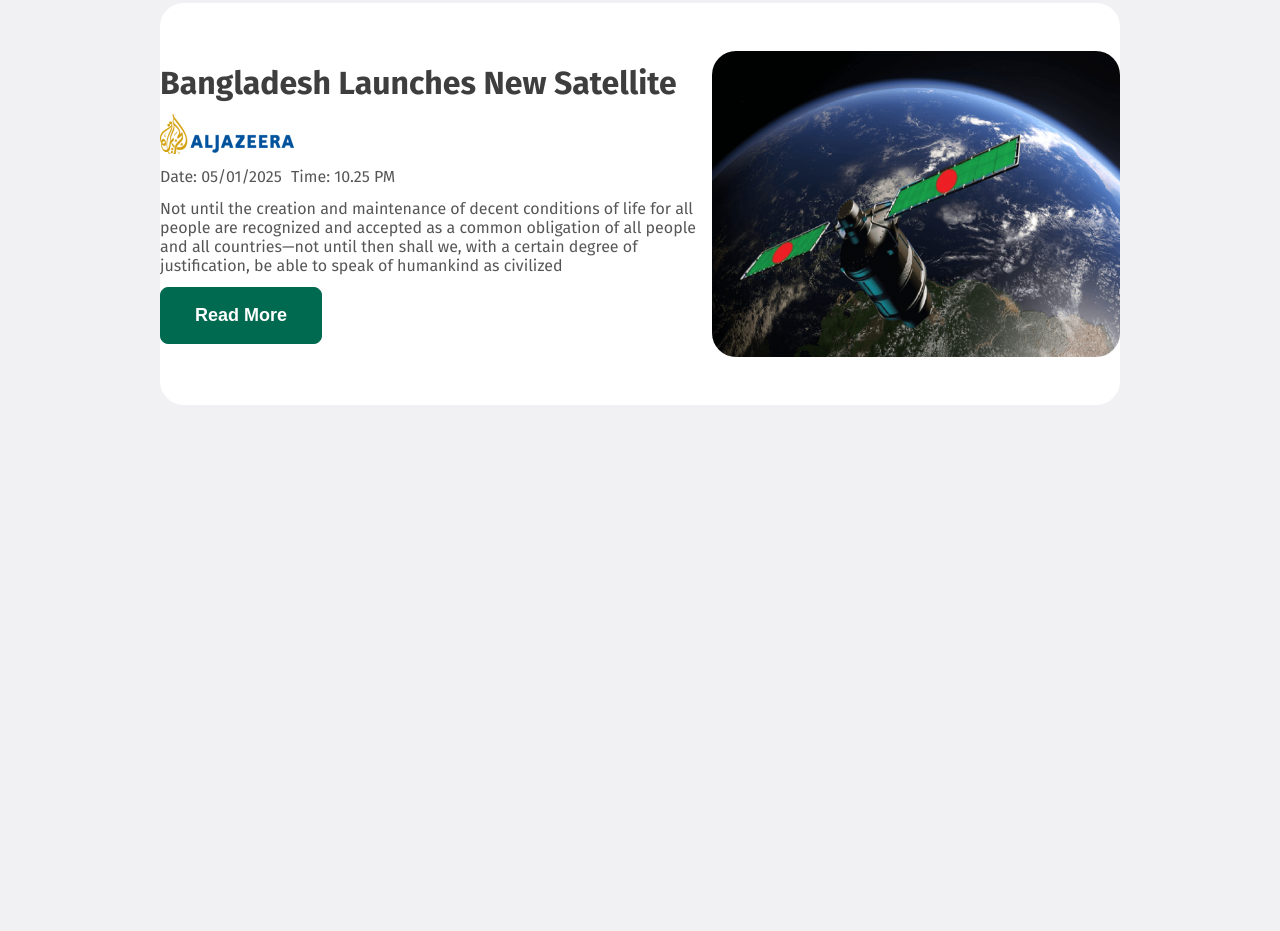
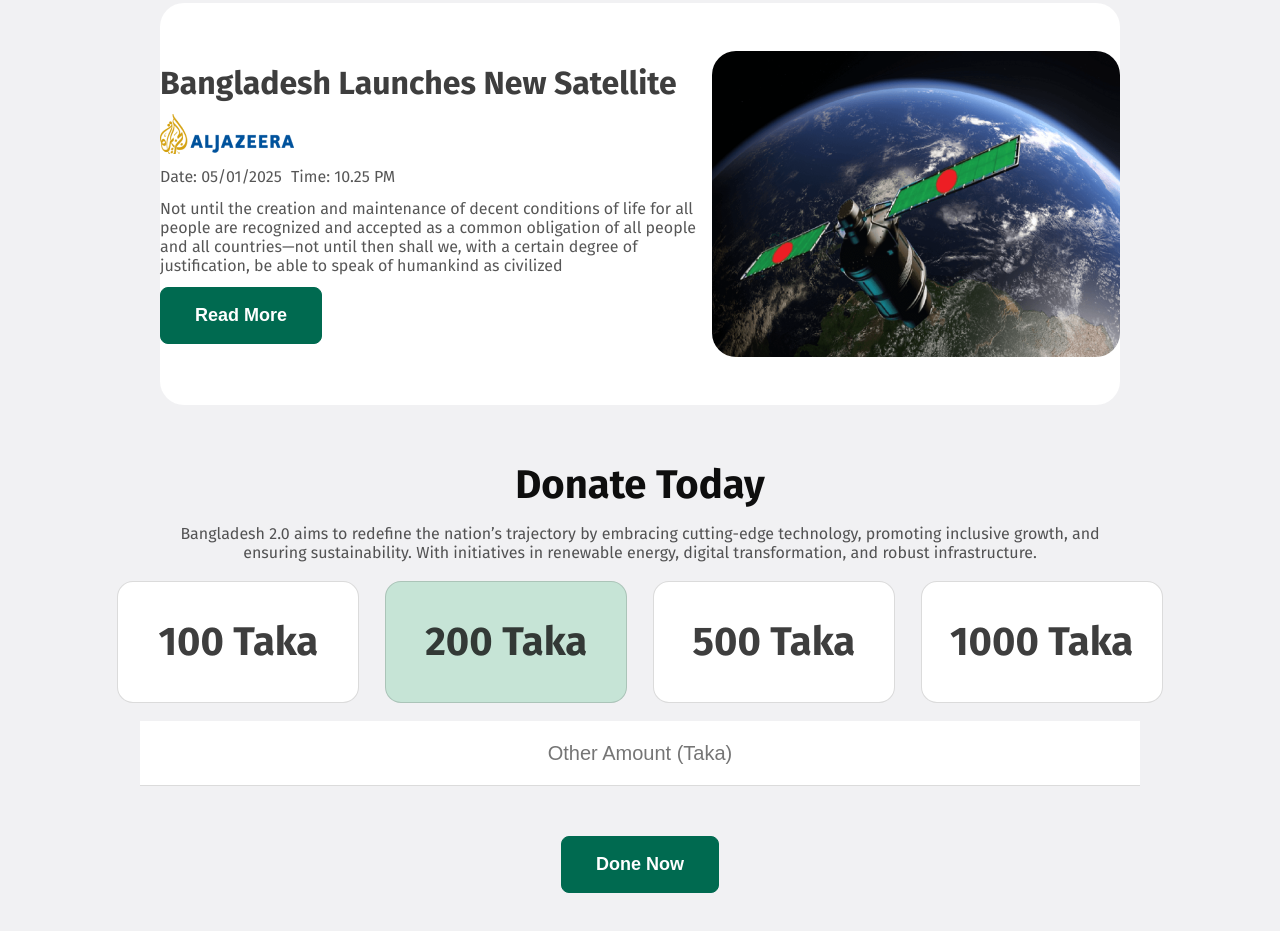
Before and after one commit to jakariahossain12/assignment-1, a plain HTML site: page index.html in a window 1280 px wide. Shown: the part 1740-2671 px from the top of the page. Before the commit the page ends 2165 px from the top, so only its background shows below. Drawn offline with Linux system fonts and the light colour scheme.

Commit message:
initial commit

```diff
--- a/index.html
+++ b/index.html
@@ -136,6 +136,34 @@
 
 
 
+        <section class="Donate">
+            <h1>Donate Today</h1>
+            <p>Bangladesh 2.0 aims to redefine the nation’s trajectory by embracing cutting-edge technology, promoting inclusive growth, and ensuring sustainability. With initiatives in renewable energy, digital transformation, and robust infrastructure.</p>
+            <div class="amount-container">
+                <div>
+                    <h2> 100 Taka</h2>
+                </div>
+
+
+                  <div style="background-color:#C6E4D6;">
+                    <h2> 200 Taka</h2>
+                  </div>
+
+
+                <div>
+                    <h2> 500 Taka</h2>
+                </div>
+                <div>
+                    <h2> 1000 Taka</h2>
+                </div>
+            </div>
+
+          <input type="text" placeholder="Other Amount (Taka)">
+          <br> <a href="#"><button class="button-common-hover button-common-style">Done Now</button></a>
+
+
+        </section>
+
 
 
 
--- a/style.css
+++ b/style.css
@@ -243,10 +243,67 @@ padding: 20px 0 0 20px;
 
 /* recent news section end*/
 
+/* Donate section start */
+.Donate{
+    width: 100%;
+    height: 464px;
+    margin: 40px 0;
+    display: flex;
+    flex-direction: column;
+    align-items: center;
+    justify-content: space-evenly;
+}
+
+.Donate h1{
+    font-size: 40px;
+    font-weight: bold;
+    color: #0E0E0E;
+}
+.Donate p{
+    font-size: 16px;
+    color: rgba(14, 14, 14, 0.7);
+    text-align: center;
+}
+
+.amount-container{
+    width: 1071px;
+    height: 128px;
+    display: flex;
+    align-items: center;
+    justify-content: space-around;
+
+}
+.amount-container div{
+    width: 240px;
+    height: 120px;
+    background-color: #FFFFFF;
+    align-items: center;
+    display: flex;
+    justify-content: center;
+    border-radius:16px;
+    border: 1px solid rgba(14, 14, 14, 0.15);
+}
+.amount-container div h2{
+    font-size: 40px;
+    color: rgba(14, 14, 14, 0.8);
+}
+.Donate input{
+    width: 1000px;
+    height: 64px;
+    text-align: center;
+    font-size: 20px;
+    color: rgba(14, 14, 14, 0.3);
+    border: none;
+    border-bottom: 1px solid rgba(14, 14, 14, 0.15);
+}
+.amount-container div:hover{
+    background-color: #C6E4D6;
+}
 
 
 
 
+/* Donate section end */
 
 
 
```
